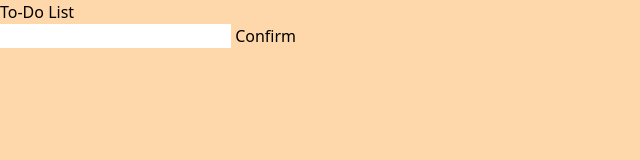
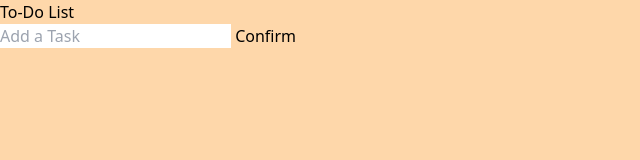
Before and after one commit to ParthPrajapati7/To-Do-List, a website: page public/index.html in a window 1280 px wide. Both pictures are taken after a click on the button "Confirm". Shown: the full height of the page, 0-640 px from the left. Drawn offline with Linux system fonts and the light colour scheme.

Commit message:
Button Functionality
working on the Button functionality, able to log user input in web browser console

```diff
--- a/public/index.html
+++ b/public/index.html
@@ -10,14 +10,11 @@
     <body class="bg-orange-200">
         <div class="font-sans">
             <h1>To-Do List</h1>
-            <input type="text" id="task" name="task">
-
-            <button type="submit">Confirm</button>
+            <input type="text" id="task" placeholder="Add a Task"/>
+            <button id="confirmButton">Confirm</button>
         </div>
 
 
+        <script src="index.js"></script>
     </body>
-
-
-
 </html>
--- /dev/null
+++ b/public/index.js
@@ -0,0 +1,9 @@
+let input = '';
+const inputField = document.getElementById('task');
+const confirmButton = document.getElementById('confirmButton');
+
+confirmButton.addEventListener('click', () => {
+    const input = inputField.value;
+    console.log(input);
+    inputField.value = '';
+});
```
